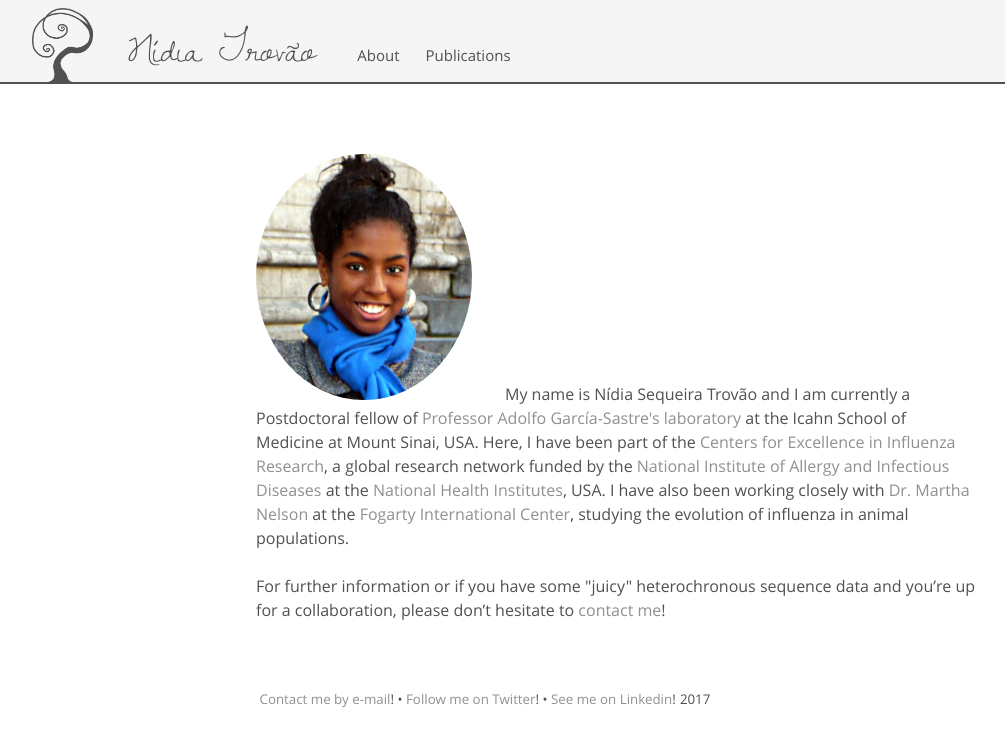
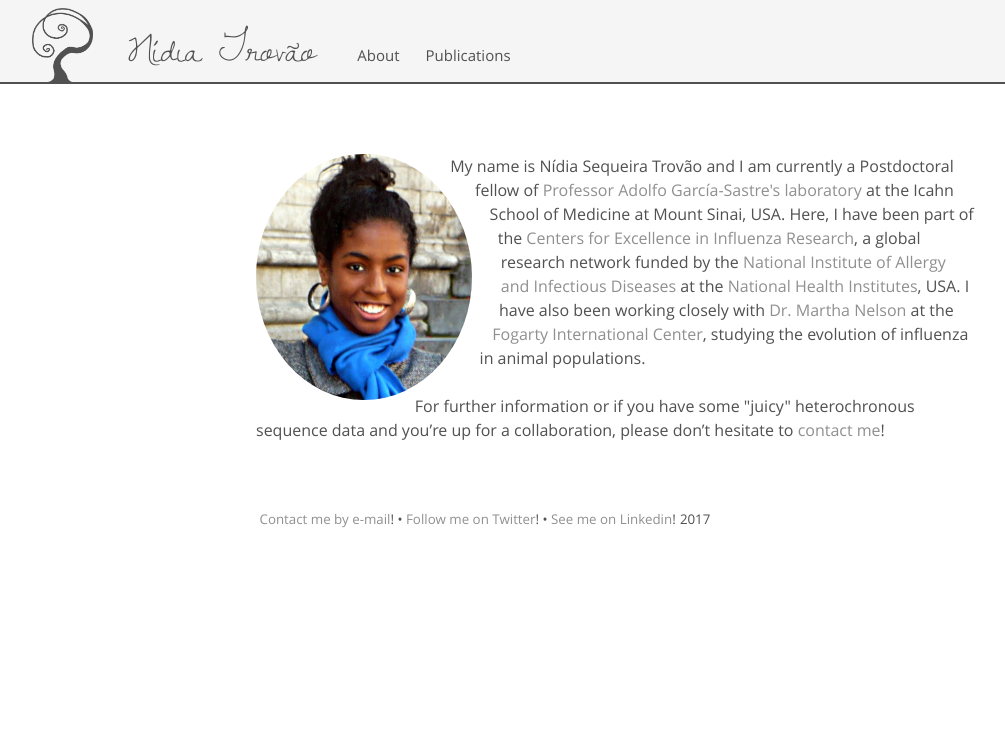
Before and after one commit to nidiatrovao/nidiatrovao.github.io, a Jekyll site: the page built from index.html, in a window 1280 px wide. Shown: the top 747 px of the page, without its empty margins (24-1029 px from the left). Built offline with Jekyll 4.4.1, drawn with Linux system fonts in a browser that asks for light colours.

Commit message:
Update _base.scss

```diff
--- a/_sass/_base.scss
+++ b/_sass/_base.scss
@@ -64,7 +64,7 @@ img {
   max-width: 30%;
   margin: 0 4% 0 0;
   border-radius: 50%;
-  //float: left;
+  float: left;
   -webkit-shape-outside:circle();
   shape-outside:circle();
 }
```
